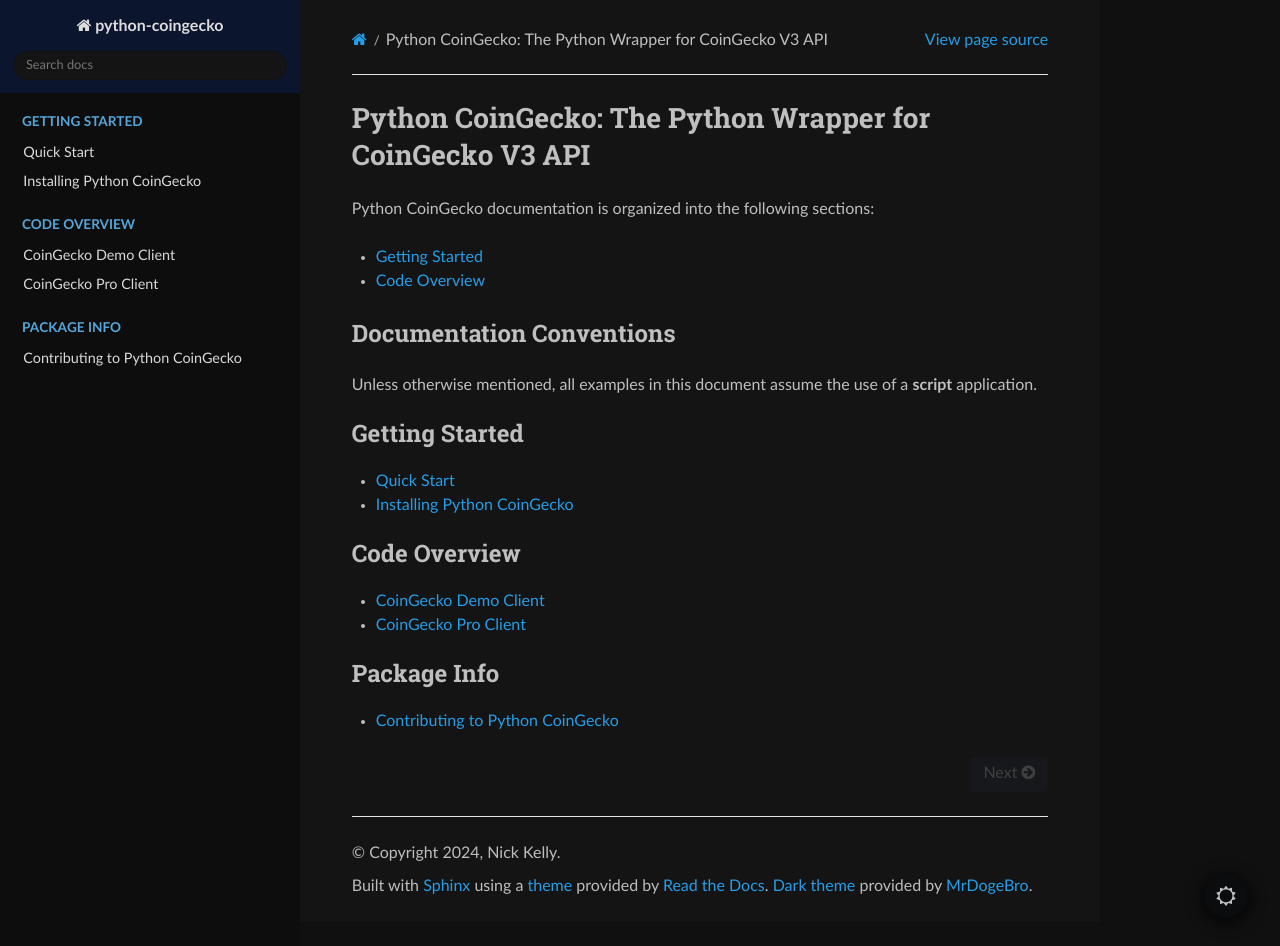
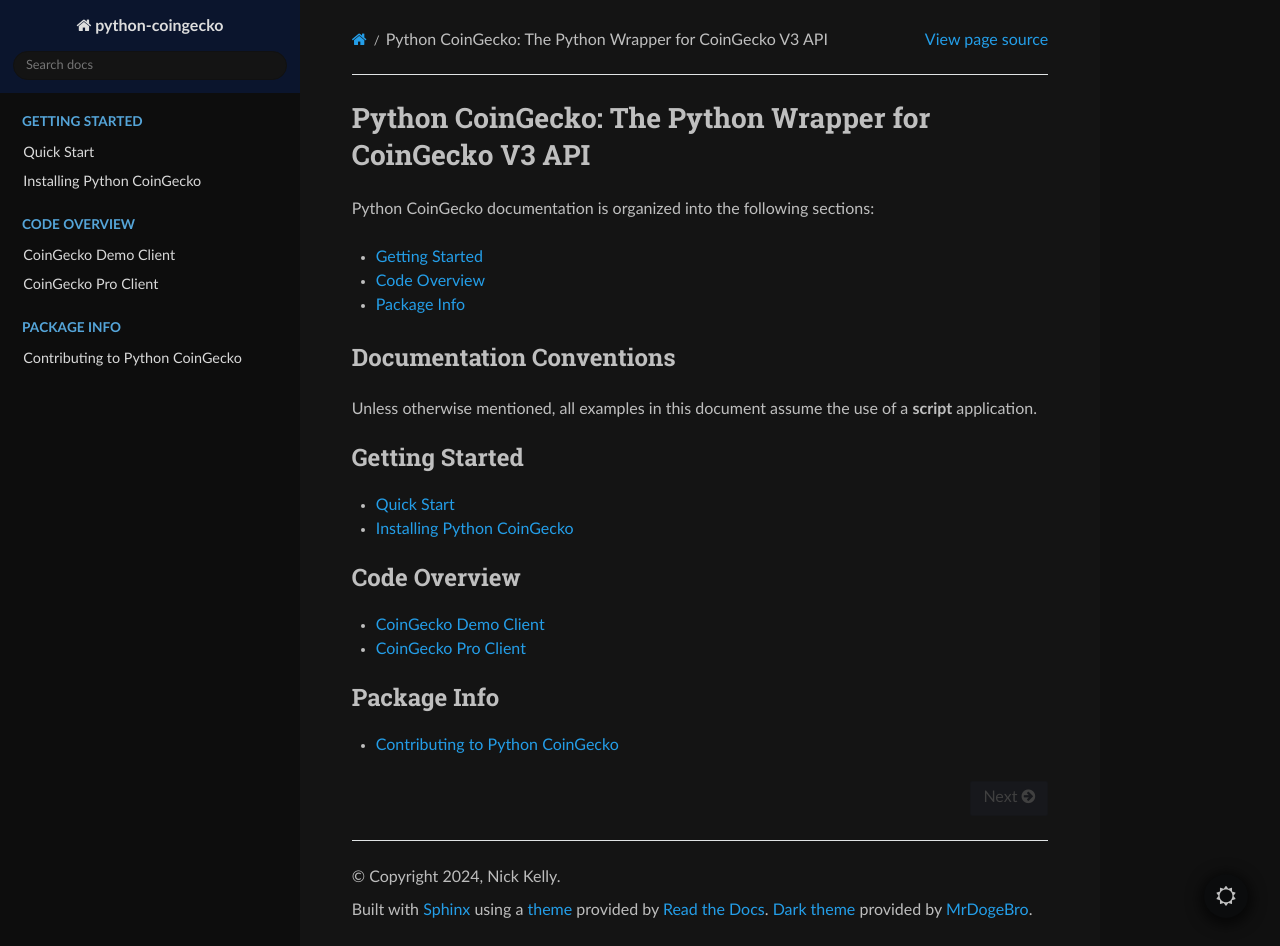
Before and after one commit to nickatnight/python-coingecko, a Sphinx documentation site: the page built from docs/source/index.rst, in a window 1280 px wide and 946 px high. Built offline with Sphinx 7.4.7 and the Read the Docs theme 3.1.0, drawn with Linux system fonts in a browser that asks for light colours; the version number is read from the project's files by our own code.

Commit message:
docs: link index properly

```diff
--- a/docs/source/index.rst
+++ b/docs/source/index.rst
@@ -10,6 +10,7 @@
 
 - :ref:`getting_started`
 - :ref:`code_overview`
+- :ref:`package_info`
 
 Documentation Conventions
 -------------------------
@@ -35,6 +36,8 @@
     code_overview/coin_gecko_demo
     code_overview/coin_gecko_pro
 
+.. _package_info:
+
 .. toctree::
     :maxdepth: 1
     :caption: Package Info
--- a/docs/source/package_info/contributing.rst
+++ b/docs/source/package_info/contributing.rst
@@ -34,4 +34,4 @@
 
 .. code-block:: bash
 
-    $ make lint-all
+    $ make lint-all  # runs black, isort, ruff, mypy
```
